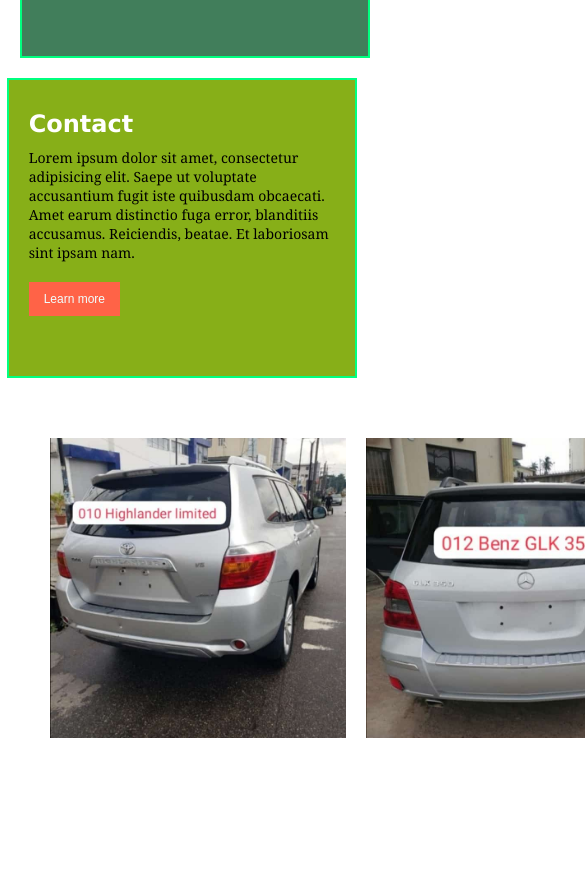
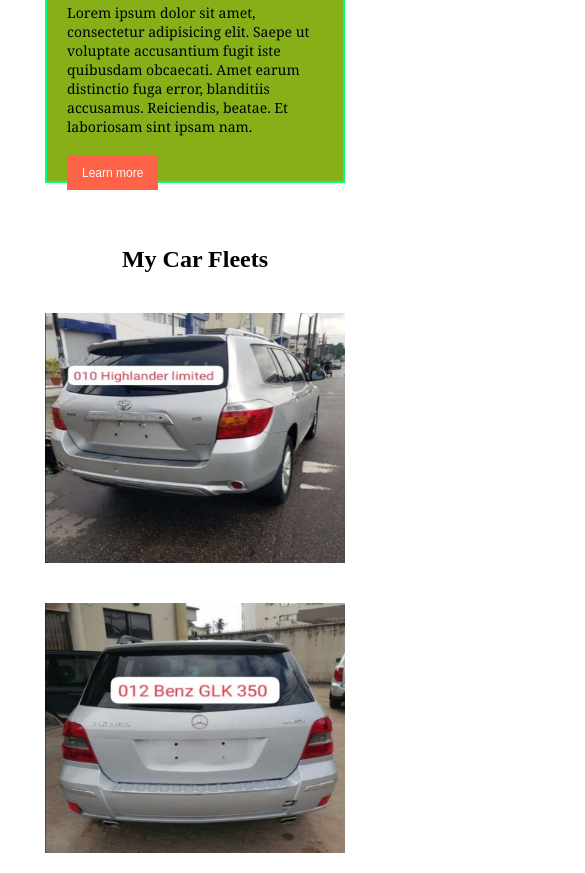
Before and after one commit to ismailadebayo/career-2nd, a plain HTML site: page index.html in a window 390 px wide. Shown: the part 670-1543 px from the top of the page, 585 px wide, since content can reach past the window. Before the commit the page ends 1478 px from the top, so only its background shows below. Drawn offline with Linux system fonts and the light colour scheme.

Commit message:
second commit

```diff
--- a/index.html
+++ b/index.html
@@ -36,11 +36,13 @@
                 blanditiis accusamus. Reiciendis, beatae. Et laboriosam sint ipsam nam.</p>
             <button >Learn more</button>
         </section> <br>
-        <div class="car">
-            <img src="./car-5.jpeg" alt="beautiful car" >
-            <img src="./car-6.jpeg" alt="beautiful car" >
-        </div>
+
     </main>
+    <div class="car">
+        <h2>My Car Fleets</h2>
+        <img src="./car-5.jpeg" alt="beautiful car" >
+        <img src="./car-6.jpeg" alt="beautiful car" >
+    </div>
 
 </body>
 </html>
--- a/style.css
+++ b/style.css
@@ -75,6 +75,8 @@
 
 .car {
     display: flex;
+    flex-direction: row;
+    justify-content: center;
     gap: 20px;
 }
 .car img{
@@ -83,8 +85,49 @@
     margin-top: 20px;
 }
 
-@media screen and (max-width: 640px) {
+@media screen and (max-width: 1105px) {
+    section{
+        width:450px;
+        height: 250px;
+    }
+    main{
+        display: flex;
+        flex-direction: column;
+        align-items: center;
+    }
     .car{
-        margin-left: 30px;
+        display: flex;
+        flex-direction: column;
+        align-items: center;
+    }
+    .car img{
+        width: 450px;
+        height: 250px;
+        margin-top: 20px;
     }
 }
+@media screen and (max-width: 480px) {
+    section{
+        width:300px;
+        height: 250px;
+
+    }
+    main{
+        display: flex;
+        flex-direction: column;
+        align-items: center;
+        margin: 5px;
+    }
+    .car{
+        display: flex;
+        flex-direction: column;
+        justify-content: center;
+        align-items: center;
+
+    }
+    .car img{
+        width: 300px;
+        height: 250px;
+        margin-top: 20px;
+    }
+}
```
